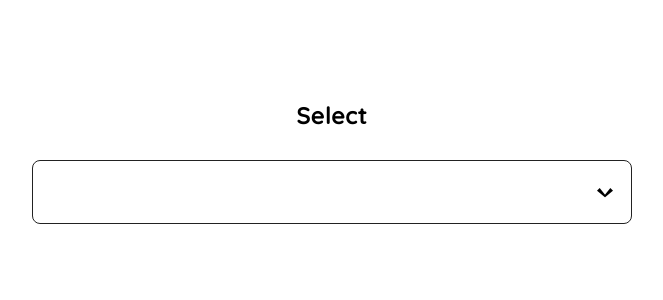
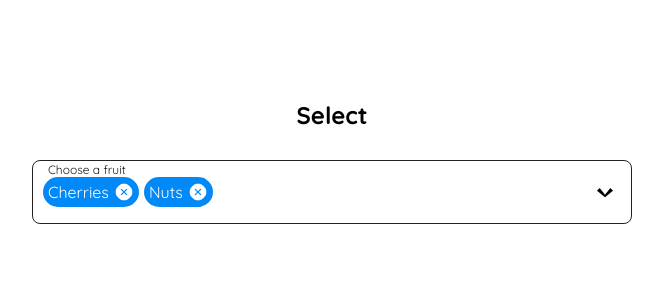
Before and after one commit to serhatbek/react-components, a React (Vite) app: page / in a window 1280 px wide. Shown: the top 300 px of the page, without its empty margins (308-971 px from the left). Built offline with nearby package versions, Linux system fonts and the light colour scheme.

Commit message:
multiple select with float label

```diff
--- a/src/App.jsx
+++ b/src/App.jsx
@@ -1,11 +1,19 @@
+import { useState } from 'react';
 import './assets/css/styles.scss';
 import { fruitsData } from './assets/data/fruits';
 import { Select } from './components';
 
 function App() {
-  const handleChange = (selectedItem) => {
-    console.log('selected item', selectedItem);
+  const [fruitSelectItems, setFruitSelectItems] = useState([
+    'Cherries',
+    'Nuts',
+  ]);
+
+  const handleSelectItems = (selectedItems) => {
+    setFruitSelectItems((prevItems) => [...prevItems, selectedItems]);
   };
+
+  console.log(fruitSelectItems);
 
   return (
     <>
@@ -13,8 +21,8 @@ function App() {
         <h2>Select</h2>
         <div className='container'>
           <Select
-            defaultValue={[{ id: 0, label: '' }]}
-            onChange={handleChange}
+            defaultValue={fruitSelectItems}
+            onChange={handleSelectItems}
             options={fruitsData}
           />
         </div>
--- a/src/assets/data/fruits.js
+++ b/src/assets/data/fruits.js
@@ -1,13 +1,7 @@
 // export const fruitsData = [
-//   { value: 'Apple', label: 'Apple' },
-//   { value: 'Banana', label: 'Banana' },
-//   { value: 'Orange', label: 'Orange' },
+//   { id: 1, label: 'Apple' },
+//   { id: 2, label: 'Banana' },
+//   { id: 3, label: 'Orange' },
 // ];
 
-export const fruitsData = [
-  { id: 1, label: 'Apple' },
-  { id: 2, label: 'Banana' },
-  { id: 3, label: 'Orange' },
-];
-
-// export const fruitsData = ['Apple', 'Orange', 'Banana'];
+export const fruitsData = ['Apple', 'Orange', 'Banana'];
--- /dev/null
+++ b/src/components/FloatLabel/FloatLabel.jsx
@@ -0,0 +1,26 @@
+import './FloatLabel.scss';
+import { useState } from 'react';
+
+const FloatLabel = ({ children, label, value, ...props }) => {
+  const [focus, setFocus] = useState(false);
+
+  const handleFocus = () => setFocus(true);
+  const handleBlur = () => setFocus(false);
+
+  const labelClass =
+    focus || (value && value.length > 0) ? 'label label--float' : 'label';
+
+  return (
+    <div
+      {...props}
+      className='float-label'
+      onBlur={handleBlur}
+      onFocus={handleFocus}
+    >
+      {children}
+      <label className={labelClass}>{label}</label>
+    </div>
+  );
+};
+
+export default FloatLabel;
--- /dev/null
+++ b/src/components/FloatLabel/FloatLabel.scss
@@ -0,0 +1,23 @@
+@use '../../assets/css/common.scss' as c;
+
+.float-label {
+  position: relative;
+
+  .label {
+    font-size: 16px;
+    line-height: 1.29;
+    font-weight: normal;
+    position: absolute;
+    pointer-events: none;
+    left: 16px;
+    top: 22px;
+    transition: 0.2s ease all;
+    color: c.$brown-one;
+    z-index: 1;
+  }
+
+  .label--float {
+    top: 2px;
+    font-size: 12px;
+  }
+}
--- a/src/components/Select/Select.jsx
+++ b/src/components/Select/Select.jsx
@@ -3,19 +3,18 @@ import './Select.scss';
 import Icon from '../Icon/Icon';
 import classNames from 'classnames';
 import handleClickOutside from '../../utils/handleClickOutside';
+import { FloatLabel } from '../../components';
 
 const Select = ({ defaultValue, options, onChange }) => {
   const [selectedItems, setSelectedItems] = useState(defaultValue || []);
   const [showList, setShowList] = useState(false);
   const selectRef = useRef(null);
 
-  console.log('selectedItems 🩷🩷🩷', selectedItems);
-
   const handleSelection = (optionValue) => {
     setSelectedItems((prevItems) => {
       const isSelected = prevItems.includes(optionValue);
       if (isSelected) {
-        return prevItems.filter((item) => item.id !== optionValue.id);
+        return prevItems.filter((item) => item !== optionValue);
       } else {
         return [...prevItems, optionValue];
       }
@@ -23,9 +22,9 @@ const Select = ({ defaultValue, options, onChange }) => {
     onChange(selectedItems);
   };
 
-  const deleteSelected = (id) => {
+  const deleteSelected = (itemToDelete) => {
     setSelectedItems((prevItems) => {
-      return prevItems.filter((item) => item.id !== id);
+      return prevItems.filter((item) => item !== itemToDelete);
     });
   };
 
@@ -40,22 +39,24 @@ const Select = ({ defaultValue, options, onChange }) => {
   handleClickOutside(selectRef, closeSelectList);
 
   return (
+    <FloatLabel label='Choose a fruit' value={selectedItems[0]}>
       <div className='select' ref={selectRef}>
         <div className='select__item' onClick={toggleSelectList}>
           <div>
-          {selectedItems?.map(
-            (item) =>
-              item.label !== '' && (
+            {selectedItems?.map((item) => {
+              return (
+                item !== '' && (
                   <span
-                  key={item.id}
+                    key={item}
                     className='selected-tag'
-                  onClick={() => deleteSelected(item.id)}
+                    onClick={() => deleteSelected(item)}
                   >
-                  {item.label}
+                    {item}
                     <Icon size={20} icon='x-close' />
                   </span>
                 )
-          )}
+              );
+            })}
           </div>
           <Icon size={32} icon={showList ? 'chevron-up' : 'chevron-down'} />
         </div>
@@ -67,20 +68,23 @@ const Select = ({ defaultValue, options, onChange }) => {
         >
           {options?.map((item) => {
             return (
-            <li key={item.id} onClick={() => handleSelection(item)}>
-              {item.label}
-              {selectedItems?.find(
-                (itemInArray) => itemInArray.id === item.id
-              ) && <Icon size={20} icon='check' />}
+              <li key={item} onClick={() => handleSelection(item)}>
+                {item}
+                {selectedItems?.find((itemInArray) => itemInArray === item) && (
+                  <Icon size={20} icon='check' />
+                )}
               </li>
             );
           })}
         </ul>
       </div>
+    </FloatLabel>
   );
 };
 
 export default Select;
+
+//------------------------------ Select
 
 // const Select = ({ defaultValue, options, onChange }) => {
 //   const [selectedItem, setSelectedItem] = useState(defaultValue || '');
--- a/src/components/Select/Select.scss
+++ b/src/components/Select/Select.scss
@@ -1,8 +1,7 @@
 @use '../../assets/css/common.scss' as c;
 
 .select {
-  max-width: 600px;
-  width: 100%;
+  width: 600px;
 
   &__item {
     padding: 15px 10px;
--- a/src/components/index.jsx
+++ b/src/components/index.jsx
@@ -1,2 +1,3 @@
 export { default as Select } from './Select/Select';
 export { default as Icon } from './Icon/Icon';
+export { default as FloatLabel } from './FloatLabel/FloatLabel';
```
Lines whose indentation alone changed are shown as unchanged.
